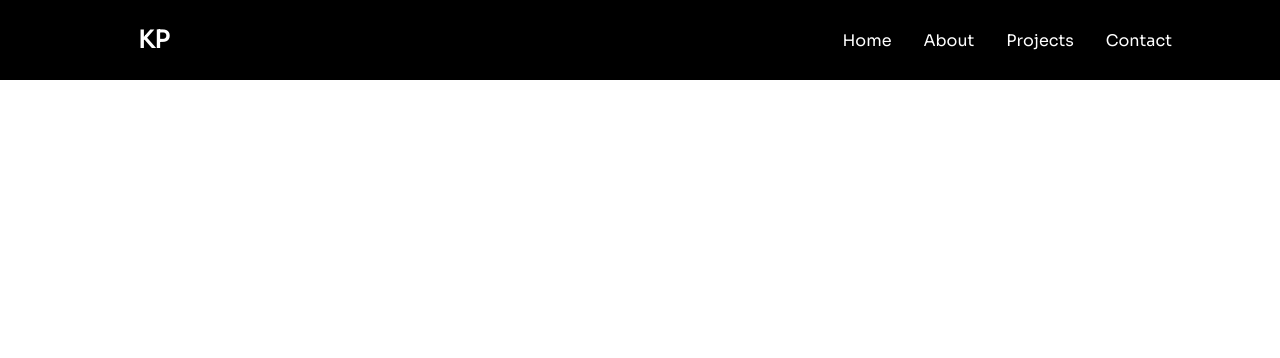
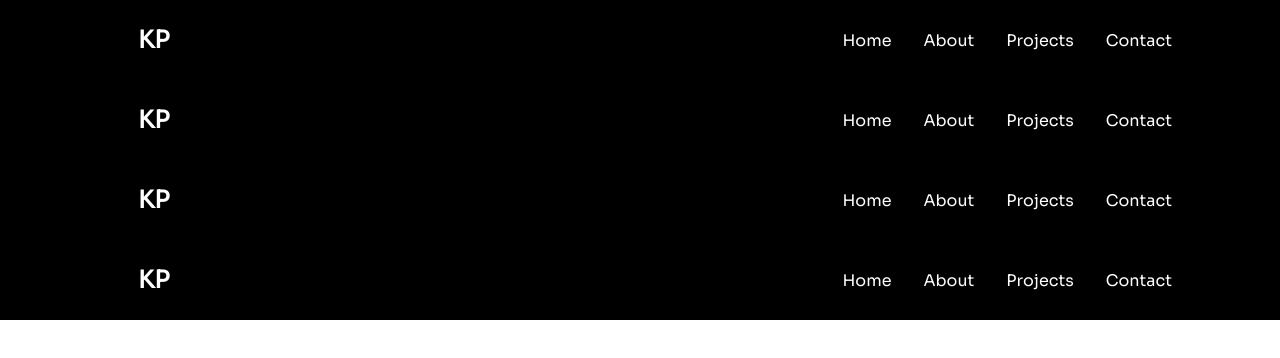
Before and after one commit to karishmapatel27/Portfolio, a React (Create React App) app: page / in a window 1280 px wide. Shown: the top 358 px of the page. Built offline with nearby package versions, Linux system fonts and the light colour scheme.

Commit message:
Update about, projects, and contact page, add them to app.js

```diff
--- a/src/App.js
+++ b/src/App.js
@@ -11,6 +11,9 @@ function App() {
   return (
     <Router>
       <Home />
+      <About />
+      <Projects />
+      <Contact />
     </Router>
   );
 }
--- a/src/pages/about.js
+++ b/src/pages/about.js
@@ -1,15 +1,19 @@
-import React from 'react'
+import React, { useState } from 'react'
+import Sidebar from '../components/Navbar/Sidebar'
+import Navbar from '../components/Navbar/Navbar'
 
 const About = () => {
+  const [isOpen, setIsOpen] = useState(false)
+
+  const toggle = () => {
+    setIsOpen(!isOpen)
+  }
+
   return (
-    <div style={{
-      display: 'flex',
-      justifyContent: 'center',
-      alignItems: 'center',
-      height: '90vh'
-    }}>
-      <h1>About</h1>
-    </div>
+    <>
+      <Sidebar isOpen={isOpen} toggle={toggle} />
+      <Navbar toggle={toggle} />
+    </>
   )
 }
 
--- a/src/pages/contact.js
+++ b/src/pages/contact.js
@@ -1,15 +1,20 @@
-import React from 'react'
+import React, { useState } from 'react'
+import Sidebar from '../components/Navbar/Sidebar'
+import Navbar from '../components/Navbar/Navbar'
+
 
 const Contact = () => {
+  const [isOpen, setIsOpen] = useState(false)
+
+  const toggle = () => {
+    setIsOpen(!isOpen)
+  }
+
   return (
-    <div style={{
-      display: 'flex',
-      justifyContent: 'center',
-      alignItems: 'center',
-      height: '90vh'
-    }}>
-      <h1>Contact</h1>
-    </div>
+    <>
+      <Sidebar isOpen={isOpen} toggle={toggle} />
+      <Navbar toggle={toggle} />
+    </>
   )
 }
 
--- a/src/pages/projects.js
+++ b/src/pages/projects.js
@@ -1,15 +1,19 @@
-import React from 'react'
+import React, { useState } from 'react'
+import Sidebar from '../components/Navbar/Sidebar'
+import Navbar from '../components/Navbar/Navbar'
 
 const Projects = () => {
+  const [isOpen, setIsOpen] = useState(false)
+
+  const toggle = () => {
+    setIsOpen(!isOpen)
+  }
+
   return (
-    <div style={{
-      display: 'flex',
-      justifyContent: 'center',
-      alignItems: 'center',
-      height: '90vh'
-    }}>
-      <h1>Projects</h1>
-    </div>
+    <>
+      <Sidebar isOpen={isOpen} toggle={toggle} />
+      <Navbar toggle={toggle} />
+    </>
   )
 }
 
```
